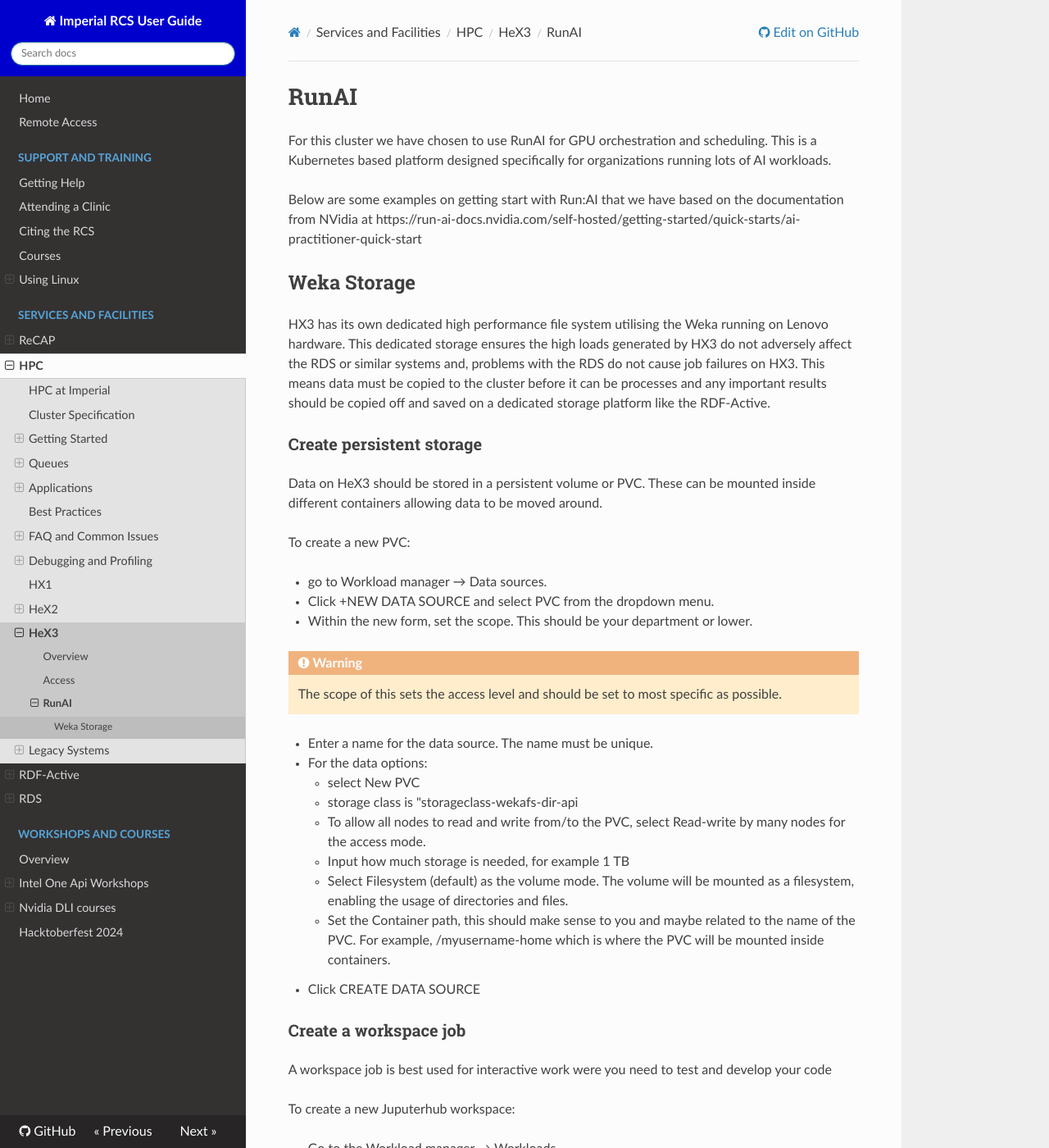
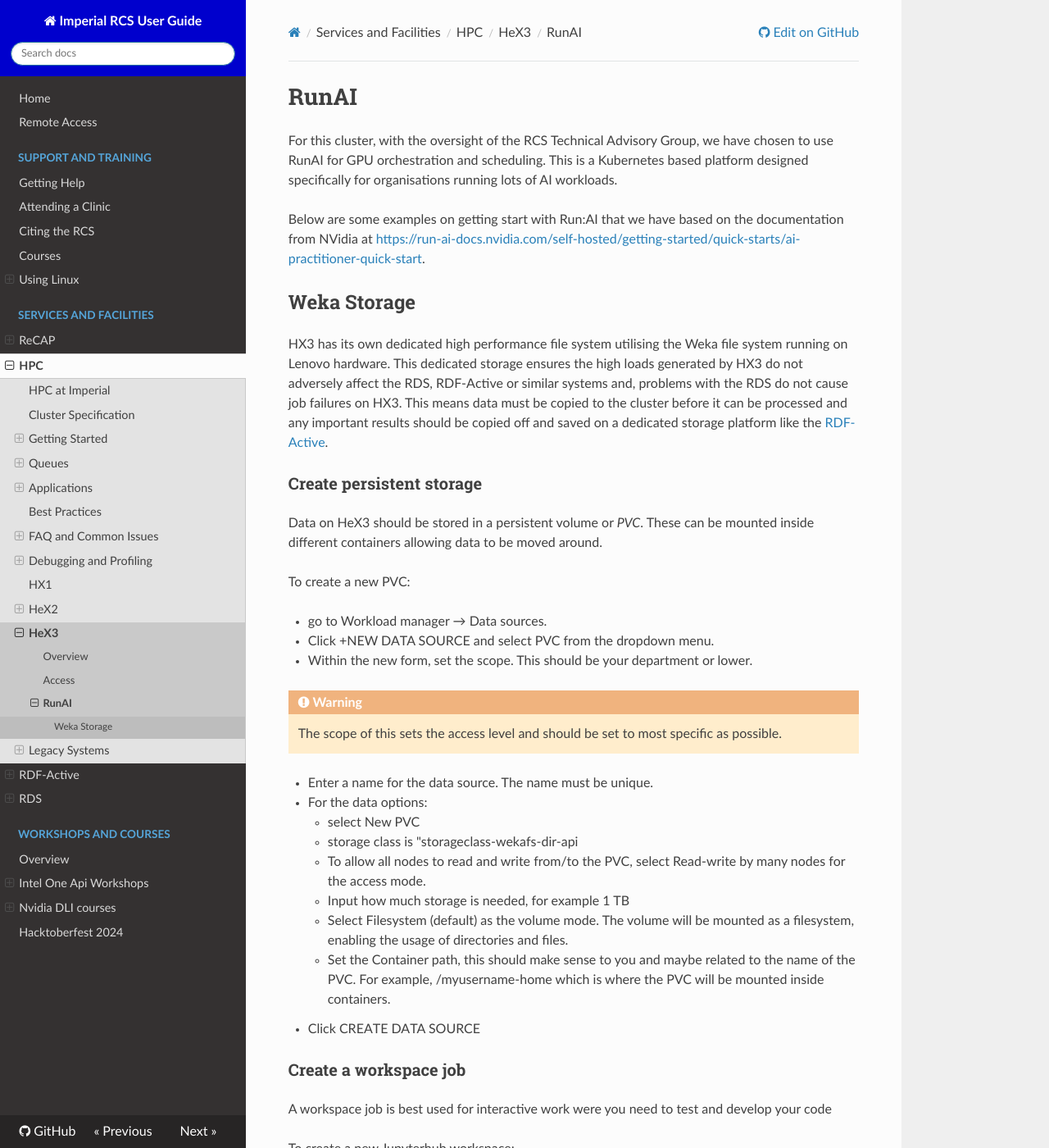
Before and after one commit to ImperialCollegeLondon/icl-rcs-user-guide, an MkDocs documentation site: the page built from docs/hpc/hx3/runai.md, in a window 1280 px wide and 1400 px high. Shown: the whole window at 82% size. Built offline with MkDocs 1.6.1, drawn with Linux system fonts in a browser that asks for light colours; nearby versions of some CDN libraries; some of the changed text lies outside the part shown.

Commit message:
So minor fixes updates to the HX3 text.

```diff
--- a/docs/hpc/hx3/runai.md
+++ b/docs/hpc/hx3/runai.md
@@ -1,15 +1,16 @@
 # RunAI
 
-For this cluster we have chosen to use RunAI for GPU orchestration and scheduling. This is a Kubernetes based platform designed specifically for organizations running lots of AI workloads.
+For this cluster, with the oversight of the RCS Technical Advisory Group, we have chosen to use RunAI for GPU orchestration and scheduling. This is a Kubernetes based platform designed specifically for organisations running lots of AI workloads.
 
-Below are some examples on getting start with Run:AI that we have based on the documentation from NVidia at https://run-ai-docs.nvidia.com/self-hosted/getting-started/quick-starts/ai-practitioner-quick-start
+Below are some examples on getting start with Run:AI that we have based on the documentation from NVidia at [https://run-ai-docs.nvidia.com/self-hosted/getting-started/quick-starts/ai-practitioner-quick-start](https://run-ai-docs.nvidia.com/self-hosted/getting-started/quick-starts/ai-practitioner-quick-start).
 
 ## Weka Storage
 
-HX3 has its own dedicated high performance file system utilising the Weka running on Lenovo hardware. This dedicated storage ensures the high loads generated by HX3 do not adversely affect the RDS or similar systems and, problems with the RDS do not cause job failures on HX3. This means data must be copied to the cluster before it can be processes and any important results should be copied off and saved on a dedicated storage platform like the RDF-Active.
+HX3 has its own dedicated high performance file system utilising the Weka file system running on Lenovo hardware. This dedicated storage ensures the high loads generated by HX3 do not adversely affect the RDS, RDF-Active or similar systems and, problems with the RDS do not cause job failures on HX3. This means data must be copied to the cluster before it can be processed and any important results should be copied off and saved on a dedicated storage platform like the [RDF-Active](../../rdfactive/index.md).
 
 ### Create persistent storage
-Data on HeX3 should be stored in a persistent volume or PVC. These can be mounted inside different containers allowing data to be moved around.
+
+Data on HeX3 should be stored in a persistent volume or *PVC*. These can be mounted inside different containers allowing data to be moved around.
 
 To create a new PVC:
 
@@ -33,12 +34,12 @@ To create a new PVC:
 ### Create a workspace job
 A workspace job is best used for interactive work were you need to test and develop your code
 
-To create a new Juputerhub workspace:
+To create a new Jupyterhub workspace:
 
 * Go to the Workload manager → Workloads
 * Click +NEW WORKLOAD and select Workspace
 * The hx3 cluster should be auto-selected
-* Select the project in which your workspace will run. This should have been provided by your RCS Accosiate or your project lead. Only create a new project if told to do so
+* Select the project in which your workspace will run. This should have been provided by your RCS Associate or your project lead. Only create a new project if told to do so
 * If you have not already created a template select "Start from scratch", otherwise select your template.
 * Give the workspace a useful name, if the name already exists in the project, you will be requested to submit a different name.
 * Click CONTINUE
```
Also changed, not shown: docs/hpc/hx3/access.md (+4 -4 lines), docs/index.md (+2 -2 lines).
